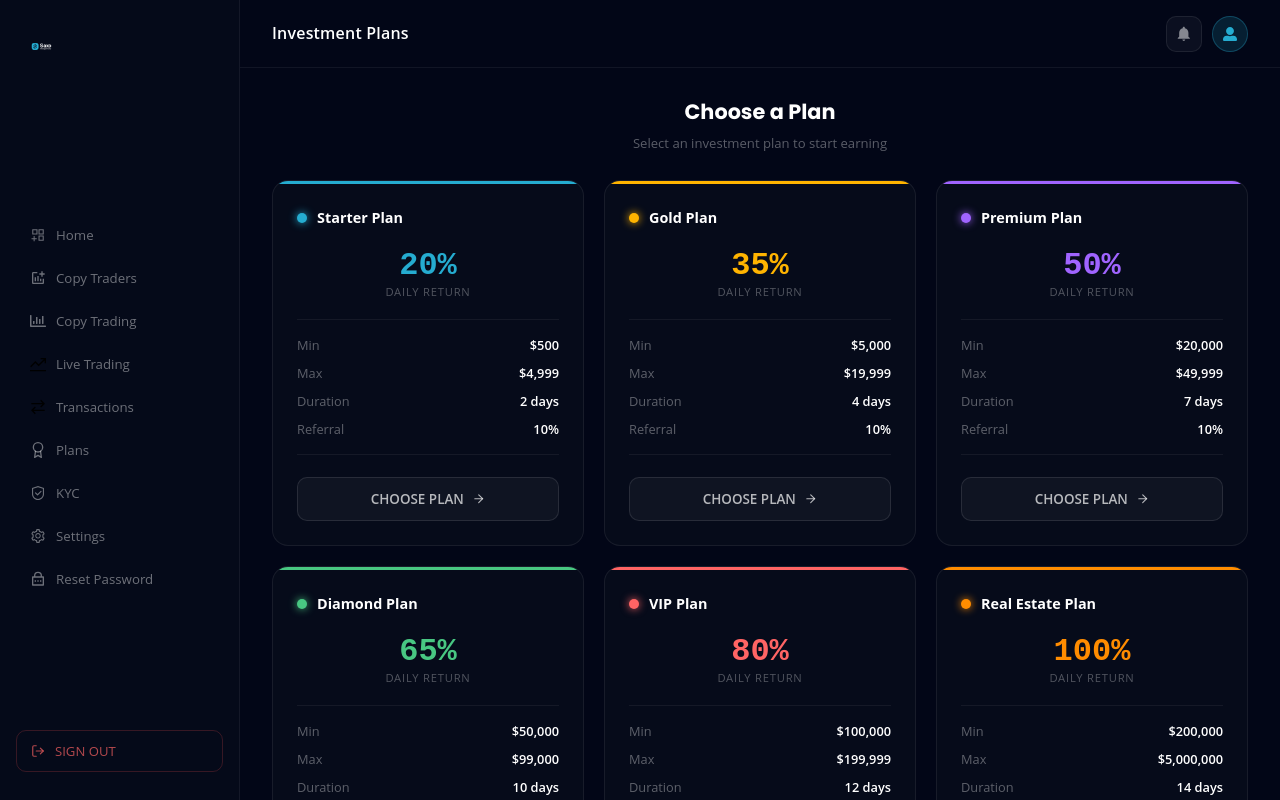
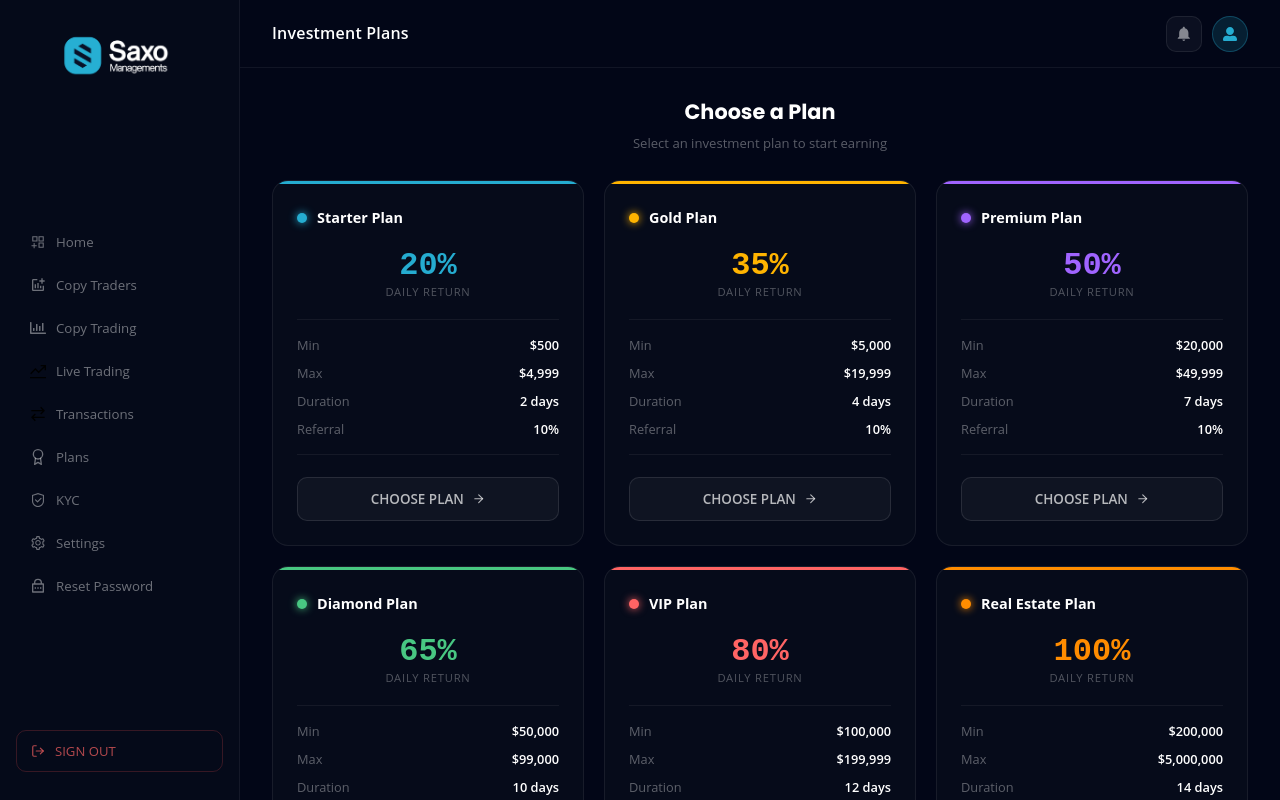
Before and after one commit to alliasguy/saxomanagements-frontend, a React (Create React App) app: page /plans in a window 1280 px wide. Shown: the top 800 px of the page. Built offline with nearby package versions, Linux system fonts and the light colour scheme; no server answers; sample sign-in values are in the browser's storage; a web font is replaced by a local one.

Commit message:
updated a few things

```diff
--- a/src/App.js
+++ b/src/App.js
@@ -59,8 +59,8 @@ function App() {
     }, [])
 
 
-    // const route = 'https://saxomanagements-backend.vercel.app'
-    const route = 'http://localhost:5000'
+    const route = 'https://saxomanagements-backend.vercel.app'
+    // const route = 'http://localhost:5000'
 
   return (
     <>
--- a/src/components/userdashboardheader/userdashboardheader.css
+++ b/src/components/userdashboardheader/userdashboardheader.css
@@ -44,8 +44,8 @@
 }
 
 .ud-brand-logo {
-    height: 36px;
-    width: auto;
+    height: 50px;
+    width: 100%;
     object-fit: cover;
     display: block;
 }
```
